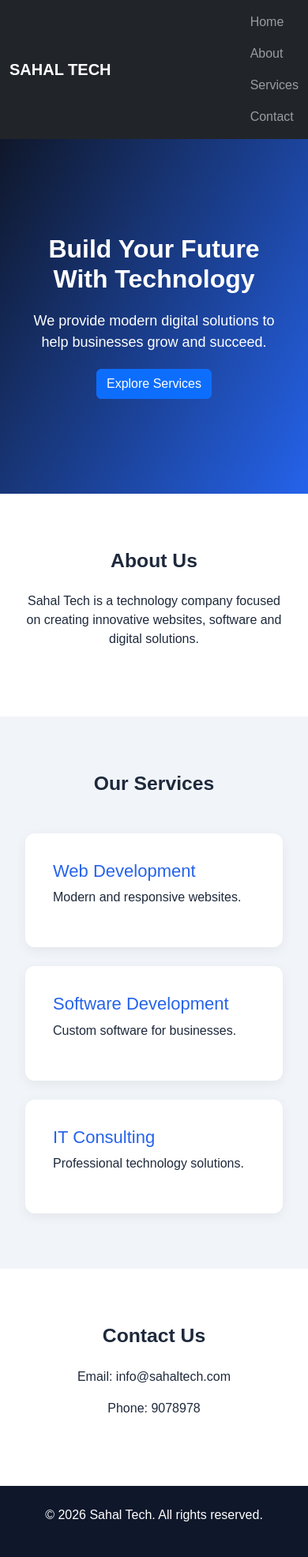
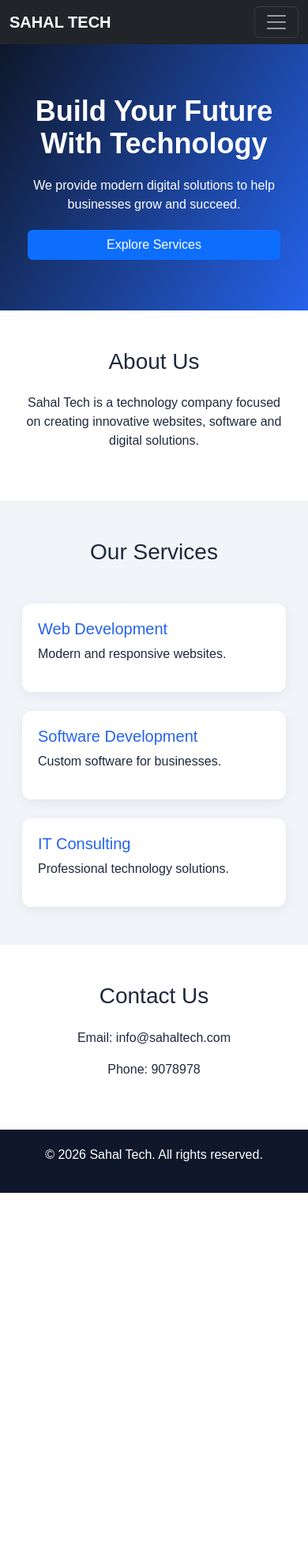
Before and after one commit to engcaynsane/landme, an ASP.NET Core app: page / in a window 390 px wide. Shown: the whole page at 79% size. After the commit the page ends 1510 px from the top, so only its background shows below. Run offline with ASP.NET Core 8, Linux system fonts and the light colour scheme.

Commit message:
Improve mobile responsiveness
Co-authored-by: Copilot <223556219+Copilot@users.noreply.github.com>

```diff
--- a/Landingpage/Views/Shared/_Layout.cshtml
+++ b/Landingpage/Views/Shared/_Layout.cshtml
@@ -19,11 +19,17 @@
         <div class="container">
             <a class="navbar-brand fw-bold" href="/">SAHAL TECH</a>
 
-            <div class="navbar-nav ms-auto">
-                <a class="nav-link" href="/">Home</a>
-                <a class="nav-link" href="#about">About</a>
-                <a class="nav-link" href="#services">Services</a>
-                <a class="nav-link" href="#contact">Contact</a>
+            <button class="navbar-toggler" type="button" data-bs-toggle="collapse" data-bs-target="#mainNavigation" aria-controls="mainNavigation" aria-expanded="false" aria-label="Toggle navigation">
+                <span class="navbar-toggler-icon"></span>
+            </button>
+
+            <div class="collapse navbar-collapse" id="mainNavigation">
+                <div class="navbar-nav ms-auto">
+                    <a class="nav-link" href="/">Home</a>
+                    <a class="nav-link" href="#about">About</a>
+                    <a class="nav-link" href="#services">Services</a>
+                    <a class="nav-link" href="#contact">Contact</a>
+                </div>
             </div>
         </div>
     </nav>
@@ -36,5 +42,6 @@
         <p>© @DateTime.Now.Year Sahal Tech. All rights reserved.</p>
     </footer>
 
+    <script src="~/lib/bootstrap/dist/js/bootstrap.bundle.min.js"></script>
 </body>
 </html>
--- a/Landingpage/wwwroot/css/site.css
+++ b/Landingpage/wwwroot/css/site.css
@@ -9,26 +9,27 @@ body {
     background: linear-gradient(120deg, #0f172a, #2563eb);
     color: white;
     text-align: center;
-    padding: 120px 20px;
+    padding: clamp(4rem, 12vw, 7.5rem) 1rem;
+}
+
+.hero .container {
+    max-width: 48rem;
 }
 
 .hero h1 {
-        font-size: 48px;
+    font-size: clamp(2.25rem, 6vw, 3rem);
     font-weight: bold;
+    line-height: 1.15;
+    text-wrap: balance;
 }
 
 .hero p {
-        font-size: 18px;
-        margin: 20px 0;
+    font-size: clamp(1rem, 2.5vw, 1.125rem);
+    margin: 1.25rem 0;
 }
 
 .section {
-    padding: 70px 20px;
-}
-
-    .section h2 {
-        font-weight: bold;
-        margin-bottom: 25px;
+    padding: clamp(3rem, 8vw, 4.375rem) 1rem;
 }
 
 .services {
@@ -37,7 +38,7 @@ body {
 
 .service-card {
     background: white;
-    padding: 35px;
+    padding: clamp(1.25rem, 4vw, 2.2rem);
     border-radius: 12px;
     height: 100%;
     box-shadow: 0 4px 15px #00000010;
@@ -45,18 +46,28 @@ body {
 
 .service-card h3 {
     color: #2563eb;
-        font-size: 22px;
+    font-size: clamp(1.25rem, 3vw, 1.375rem);
 }
 
 .footer {
     background: #0f172a;
     color: white;
     text-align: center;
-    padding: 25px;
+    padding: 1.25rem 1rem;
 }
 
-@media (max-width: 768px) {
-    .hero h1 {
-        font-size: 32px;
+@media (max-width: 575.98px) {
+    .hero .btn {
+        width: 100%;
+        max-width: 20rem;
+    }
+
+    .section h2 {
+        font-size: 1.75rem;
+        margin-bottom: 1.5rem;
+    }
+
+    #contact p {
+        overflow-wrap: anywhere;
     }
 }
```
Also changed, not shown: Landingpage/Views/Shared/_Layout.cshtml.css (+3 -4 lines). Lines whose indentation alone changed are shown as unchanged.
